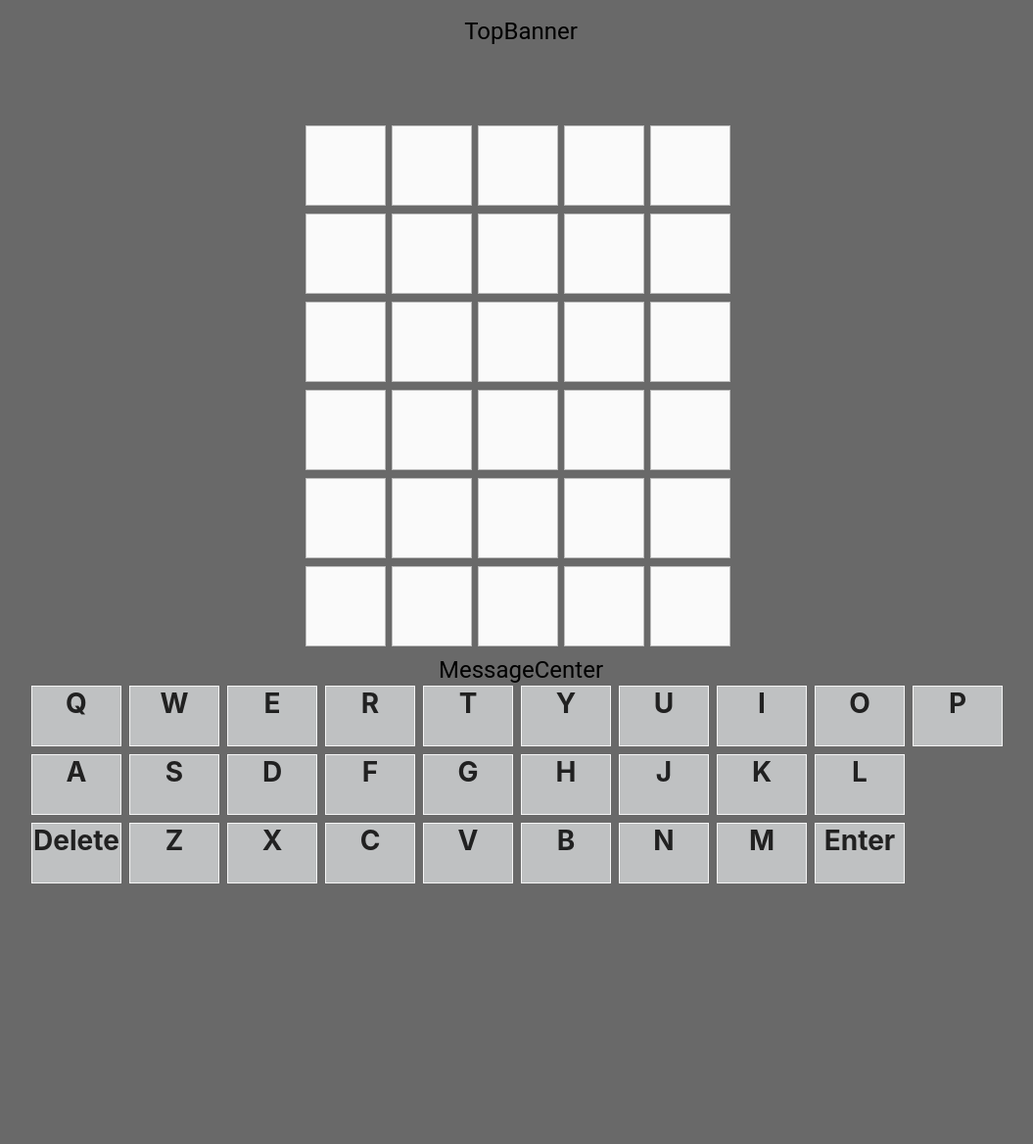
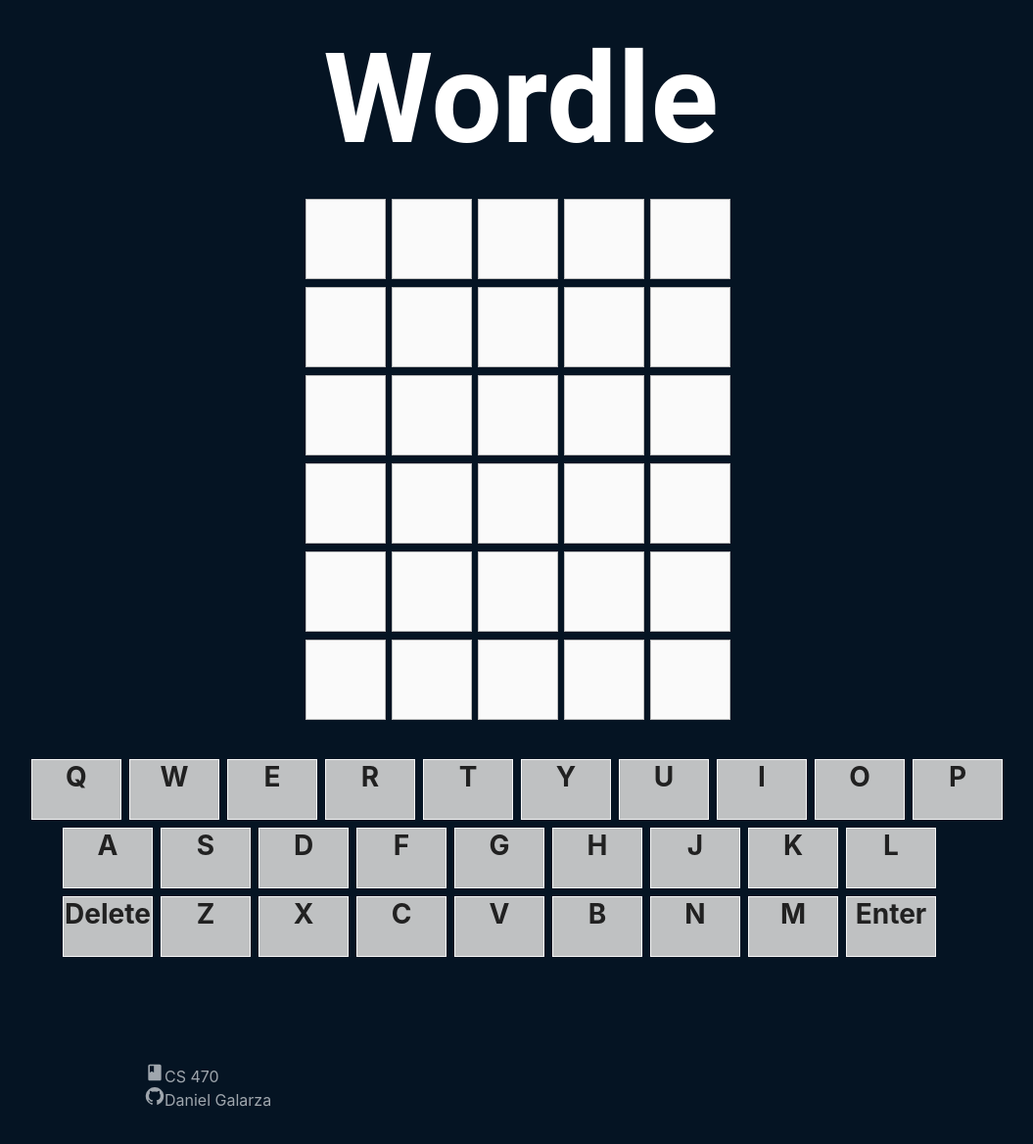
Before and after one commit to LeHast/CS470_Project_2, a React (Create React App) app: page / in a window 1280 px wide. Shown: the top 1168 px of the page at 98% size, without its empty margins (108-1163 px from the left). After the commit the page ends 1133 px from the top, so only its background shows below. Built offline with nearby package versions, Linux system fonts and the light colour scheme.

Commit message:
Overlay Added

```diff
--- a/src/App.js
+++ b/src/App.js
@@ -4,11 +4,13 @@
 import React, { Fragment, useState } from "react";
 import Box from "@mui/material/Box";
 import { green, blue } from "@mui/material/colors";
+import Divider from '@mui/material/Divider';
 
 import GuessArea from "./page/GuessArea";
 import Keyboard from "./page/Keyboard";
 import MessageCenter from "./page/MessageCenter";
 import TopBanner from "./page/TopBanner";
+import BasicModal from "./components/BasicModal"
 
 import { numGuessAreaRows, numGuessAreaColumns } from "./utils/sizes";
 import boxStyleVariants from "./utils/keyboardAndGuessAreaBoxTypes";
@@ -24,7 +26,7 @@
 console.log ('Answer = ' + answer);
 
 let stopGame = false;
-
+let win = false;
 // =====================================================================================================================
 // Main App
 function App() {
@@ -71,7 +73,7 @@
   // Keyboard Callbacks
   const keyboardKeyPressedCallBack = (attrsOfKeyThatUserClicked) => {
     // Print current key
-
+    //console.log(stopGame);
     if (stopGame)
       return;
 
@@ -108,9 +110,9 @@
         inputWordToCompare.push(inActiveRow.letter.toLowerCase());
         inputWordToFind += inActiveRow.letter.toLowerCase();
       });
-      console.log(inputWordToFind);
+      //console.log(inputWordToFind);
       if (!ListOfWords.words.includes(inputWordToFind)) {
-        console.log("No valid Word");
+        //console.log("No valid Word");
         //return; // UNCOMENT FOR BUILD
       }
 
@@ -128,15 +130,9 @@
           element.letter = element.letter.toLowerCase();
       });
       let tempAnswer = [...answerForCompare]
-      inputWordToCompare.forEach((characterTocCompare, idx) => {
-      let arrIndex = tempAnswer.indexOf(characterTocCompare);
-      if (arrIndex !== -1){
-          tempRow[idx] = {...boxStyleVariants.partialMatch, letter: inputWordToCompare[idx],};
-          tempAnswer.splice(arrIndex, 1);
-        }
-      });
+
       // Correct position.
-      tempAnswer = [...answerForCompare]
+      //tempAnswer = [...answerForCompare]
       let winCount = 0;
       inputWordToCompare.forEach((characterTocCompare, idx) => {
         let arrIndex = tempAnswer.indexOf(characterTocCompare);
@@ -145,11 +141,22 @@
           tempAnswer.splice(arrIndex, 1);
             winCount++;
             if (winCount > 4){  // Win condition
-              console.log("Win");
+              //console.log("Win");
               stopGame = true;
+              win = true;
             }
           }
         });
+
+      inputWordToCompare.forEach((characterTocCompare, idx) => {
+        let arrIndex = tempAnswer.indexOf(characterTocCompare);
+        if (arrIndex !== -1){
+            tempRow[idx] = {...boxStyleVariants.partialMatch, letter: inputWordToCompare[idx],};
+            tempAnswer.splice(arrIndex, 1);
+          }
+      });
+
+
 
       // No match
       for (let index = 0; index <inputWordToCompare.length; index++) {
@@ -178,7 +185,8 @@
       tempRow.forEach((element)=> {
         element.letter = element.letter.toUpperCase();
       })
-      if (stopGame || completedRows.length === 25){
+      if (completedRows.length === 25){
+        stopGame = true;
         setActiveRow(tempRow)
         return;
       }
@@ -221,7 +229,7 @@
     setActiveRowIdx(activeRowIdx + 1);
     //letterUsedNoMatch.push(attrsOfKeyThatUserClicked);
     // console.log(JSON.stringify(activeRow));
-};
+  };
 
 
   return (
@@ -229,22 +237,32 @@
       <Box
         margin="auto"
         sx={{
-          height: 1600,
           width: 1000,
           display: "flex",
           flexDirection: "column",
           justifyContent: "flex-top ",
           alignItems: 'center',
-        }}
-      >
+        }}>
         <TopBanner />
         <GuessArea guessAreaBoxes={allBoxes} />
-        <MessageCenter />
+
         <Keyboard
           keyboard={keyboard}
           onClickCallback={keyboardKeyPressedCallBack}
         />
       </Box>
+      <BasicModal toOpen={stopGame} toWin={win} />
+
+      <Box
+        sx={{
+          paddingTop: '100px',
+          mx: '20%'
+        }} >
+        <MessageCenter msg='Daniel Galarza' />
+
+      </Box>
+
+
     </Fragment>
   );
 }
--- /dev/null
+++ b/src/components/BasicModal.js
@@ -0,0 +1,71 @@
+import * as React from 'react';
+import Button from '@mui/joy/Button';
+import Modal from '@mui/joy/Modal';
+import ModalClose from '@mui/joy/ModalClose';
+import Typography from '@mui/joy/Typography';
+import Sheet from '@mui/joy/Sheet';
+import { type } from '@testing-library/user-event/dist/type';
+
+const refreshPage = () => {
+  window.location.reload();
+}
+
+const BasicModal = (props) => {
+    const [open, setOpen] = React.useState(false);
+    const { toOpen } = props;
+    const { toWin } = props;
+    let DisplayOverlay ='';
+    let displayButtonColor ='';
+
+    if (toWin){
+      DisplayOverlay = 'WIN!';
+      displayButtonColor = 'success';
+    }else{
+      DisplayOverlay = 'LOSE!'
+      displayButtonColor = 'Danger';
+    }
+    return(
+      <React.Fragment>
+        <Modal
+          aria-labelledby="modal-title"
+          aria-describedby="modal-desc"
+          open={toOpen}
+          //onClose={() => setOpen(false)}
+          sx={{ display: "flex", justifyContent: "center", alignItems: "center" }}
+        >
+          <Sheet
+            variant="outlined"
+            sx={{
+              maxWidth: 500,
+              borderRadius: "md",
+              p: 1,
+              boxShadow: "lg",
+              backgroundColor: "#0A2744"
+            }}
+          >
+            <Typography
+              component="h2"
+              id="modal-title"
+              level="h4"
+              fontWeight="lg"
+              mb={1}
+              sx={{
+                fontSize: '128px',
+                color: '#ffffff',
+                backgroundColor: '#0A2744'}
+                }>
+              {DisplayOverlay}
+            </Typography>
+            <Button
+              onClick={() => refreshPage()}
+              color='danger'
+              type='submit'
+            > Play Again
+            </Button>
+          </Sheet>
+        </Modal>
+      </React.Fragment>
+    );
+};
+
+export default BasicModal;
--- a/src/components/KeyboardKeys.js
+++ b/src/components/KeyboardKeys.js
@@ -13,7 +13,8 @@
         height: 32,
         width: 32,
         padding:6,
-
+        color: '#EDF5FD',
+        backgroundColor: '#4393E4',
         }}>{letter}
     </Button>
     )
--- a/src/index.css
+++ b/src/index.css
@@ -5,7 +5,7 @@
     sans-serif;
   -webkit-font-smoothing: antialiased;
   -moz-osx-font-smoothing: grayscale;
-  background-color: dimgrey;
+  background-color: #051423;
 }
 
 code {
--- a/src/index.js
+++ b/src/index.js
@@ -5,8 +5,8 @@
 import reportWebVitals from './reportWebVitals';
 
 ReactDOM.render(
-  <React.StrictMode>
-    <App />
+  <React.StrictMode >
+    <App/>
   </React.StrictMode>,
   document.getElementById('root')
 );
--- a/src/page/GuessArea.js
+++ b/src/page/GuessArea.js
@@ -44,13 +44,16 @@
         container
         columns={numGuessAreaColumns}
         sx={{
-          width:
-            numGuessAreaColumns * guessBoxSizes.width +
-            (numGuessAreaColumns - 1) * guessRowsHGap,
+          width:numGuessAreaColumns * guessBoxSizes.width + (numGuessAreaColumns - 1) * guessRowsHGap,
         }}
       >
         {guessAreaBoxes.map((elementAttributes, idx) => (
-          <Grid item key={idx} sx={{ mb: 1 }} xs={1}>
+          <Grid item
+            key={idx}
+            xs={1}
+            sx={{
+              mb: 1,}}
+          >
             <LetterBox boxAttributes={elementAttributes} />
           </Grid>
         ))}
--- a/src/page/Keyboard.js
+++ b/src/page/Keyboard.js
@@ -1,6 +1,7 @@
 import React, {Fragment} from 'react';
 import Box from '@mui/material/Box';
 import { Grid} from "@mui/material";
+import CheckIcon from '@mui/icons-material/Check';
 
 import {
     keyboardBoxSizes,
@@ -11,17 +12,20 @@
 const KeyboardLetterBox = (props) => {
 
     const {keyAttributes} = props;
+    const {keySizeW, keySizeH } = props;
 
     // console.log(`keyboardBoxSizes ${JSON.stringify(keyAttributes)}`);
 
     return (
         <Box sx={{
-            ...keyboardBoxSizes,
+            ...keySizeW,
+            ...keySizeH,
             border: 1,
             ...keyAttributes,
             textAlign: 'center',
             fontSize: 28,
             fontWeight: 'bold',
+
         }}>
             {keyAttributes.letter}
         </Box>
@@ -48,9 +52,15 @@
                         <Grid item
                             key={idx}
                             xs={1}
-                            sx={{mb: 1}}
+                            sx={{
+                                mb: 1,
+                                paddingTop: 4,
+                            }}
                             onClick={() => onClickCallback(keyAttributes)}>
-                            <KeyboardLetterBox keyAttributes={keyAttributes}/>
+                            <KeyboardLetterBox keyAttributes={keyAttributes}
+                                keySizeW={{width: 90}}
+                                keySizeH={{height: 60}}
+                            />
                         </Grid>
                     )
                 }
@@ -65,9 +75,16 @@
                         <Grid item
                             key={idx}
                             xs={1}
-                            sx={{mb: 1}}
+                            sx={{
+                                mb: 1,
+                                paddingLeft: 4,
+                            }}
                             onClick={() => onClickCallback(keyAttributes)}>
-                            <KeyboardLetterBox keyAttributes={keyAttributes}/>
+                            <KeyboardLetterBox
+                                keyAttributes={keyAttributes}
+                                keySizeW={{width: 90}}
+                                keySizeH={{height: 60}}
+                            />
                         </Grid>
                     )
                 }
@@ -82,9 +99,16 @@
                         <Grid item
                             key={idx}
                             xs={1}
-                            sx={{mb: 1}}
+                            sx={{
+                                mb: 1,
+                                paddingLeft: 4,
+                            }}
                             onClick={() => onClickCallback(keyAttributes)}>
-                            <KeyboardLetterBox keyAttributes={keyAttributes}/>
+                            <KeyboardLetterBox
+                                keyAttributes={keyAttributes}
+                                keySizeW={{width: 90}}
+                                keySizeH={{height: 60}}
+                            />
                         </Grid>
                     )
                 }
--- a/src/page/MessageCenter.js
+++ b/src/page/MessageCenter.js
@@ -1,12 +1,24 @@
 import React, {Fragment} from 'react';
 import Typography from '@mui/material/Typography';
 
+import GitHubIcon from '@mui/icons-material/GitHub';
+import BookIcon from '@mui/icons-material/Book';
+
 const MessageCenter = (props) => {
+    const { msg } = props;
 
     return (
         <Fragment>
-            <Typography variant='h5'>
-                MessageCenter
+            <Typography variant='h7'
+                sx={{
+                    color: '#9FA6AD',
+                    fontSize: 16,
+                }}
+            >
+            <BookIcon fontSize='small'/>CS 470 <br/>
+            <GitHubIcon fontSize='small' href='https://github.com/LeHast' />{msg} <br/>
+
+
             </Typography>
         </Fragment>
     )
--- a/src/page/TopBanner.js
+++ b/src/page/TopBanner.js
@@ -1,14 +1,25 @@
 import React, {Fragment} from 'react';
 import Typography from '@mui/material/Typography';
 import Box from '@mui/material/Box';
+
 
 const TopBanner = (props) => {
 
     return (
         <Fragment>
-            <Box sx={{mt: 2, mb: 10}} >
-            <Typography variant='h5'>
-                TopBanner
+            <Box
+            sx={{
+                    mt: 2,
+                    mb: 2,
+
+                }} >
+            <Typography variant='h5'
+                sx={{
+                    fontSize: '128px',
+                    color: '#ffffff',
+                    fontWeight: 'bold',
+                }}>
+                Wordle
             </Typography>
             </Box>
         </Fragment>
```
Also changed, not shown: package.json (+5 -3 lines), 1 other file (tests, documents, lock files or other folders).
